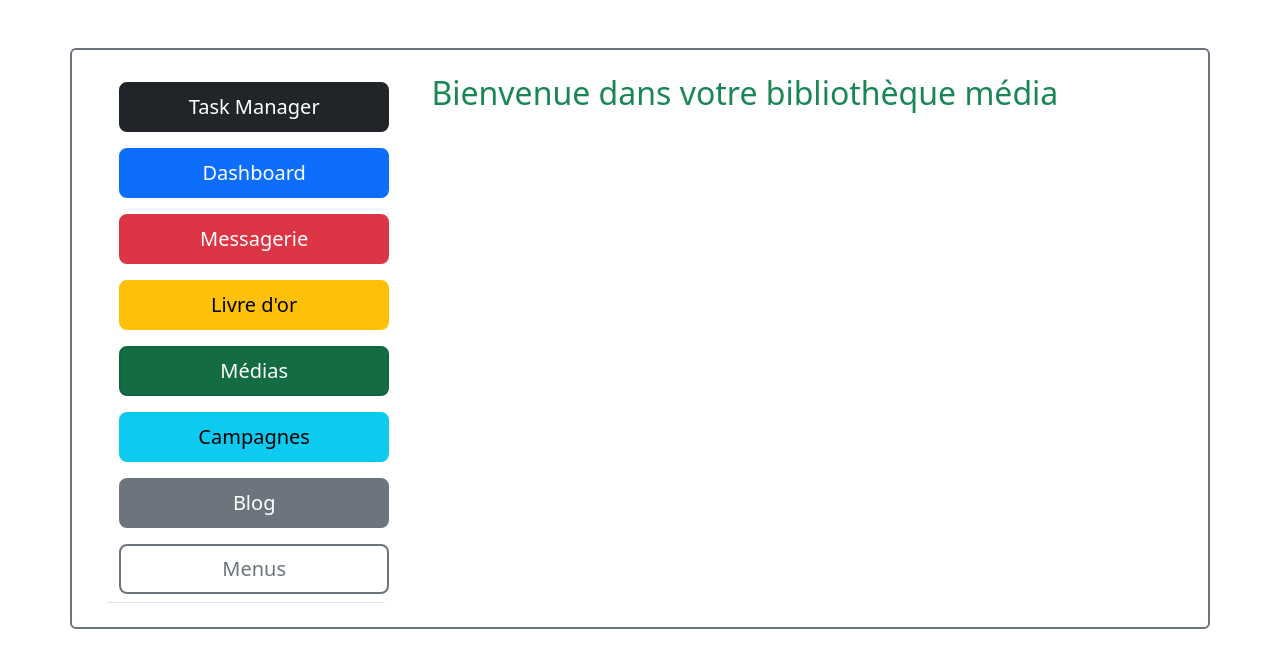
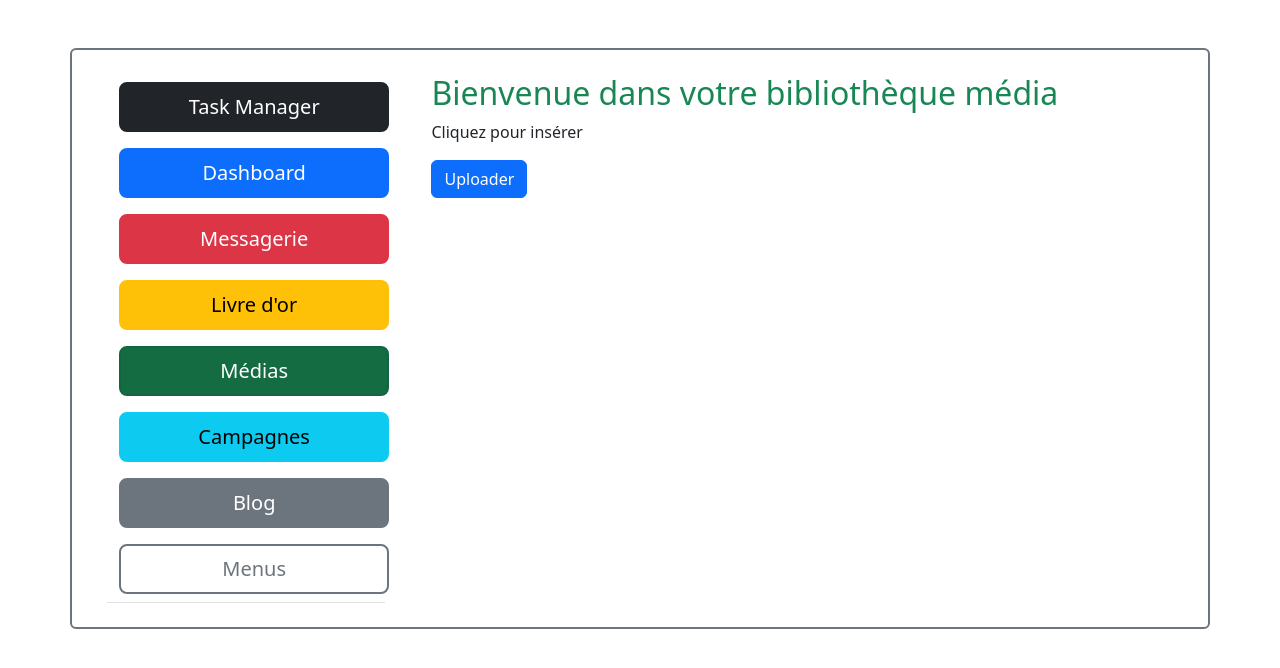
Before and after one commit to Ceeeed1985/restaurant3, a PHP site: page /manager.php in a window 1280 px wide, after a click on "Médias". Shown: the part 104-772 px from the top of the page. Run offline with PHP 8.4, Linux system fonts and the light colour scheme; data that the repository does not hold is empty.

Commit message:
petite modification dans manager.php

```diff
--- a/manager.php
+++ b/manager.php
@@ -176,6 +176,8 @@ $requeteGuestbook = $bdd->query('SELECT *
                             </section>
                             <section class="tab-pane fade" id="sectionMedias" role="tabpanel" aria-labelledby="medias-tab">
                                 <h2 class="text-success">Bienvenue dans votre bibliothèque média</h2>
+                                <p>Cliquez pour insérer</p>
+                                <button class="btn btn-primary">Uploader</button>
                             </section>
                             <section class="tab-pane fade" id="sectionCampagnes" role="tabpanel" aria-labelledby="campagnes-tab">
                                 <h2 class="text-info">Bienvenue sur votre gestionnaire de campagnes et prompotions</h2>
```
